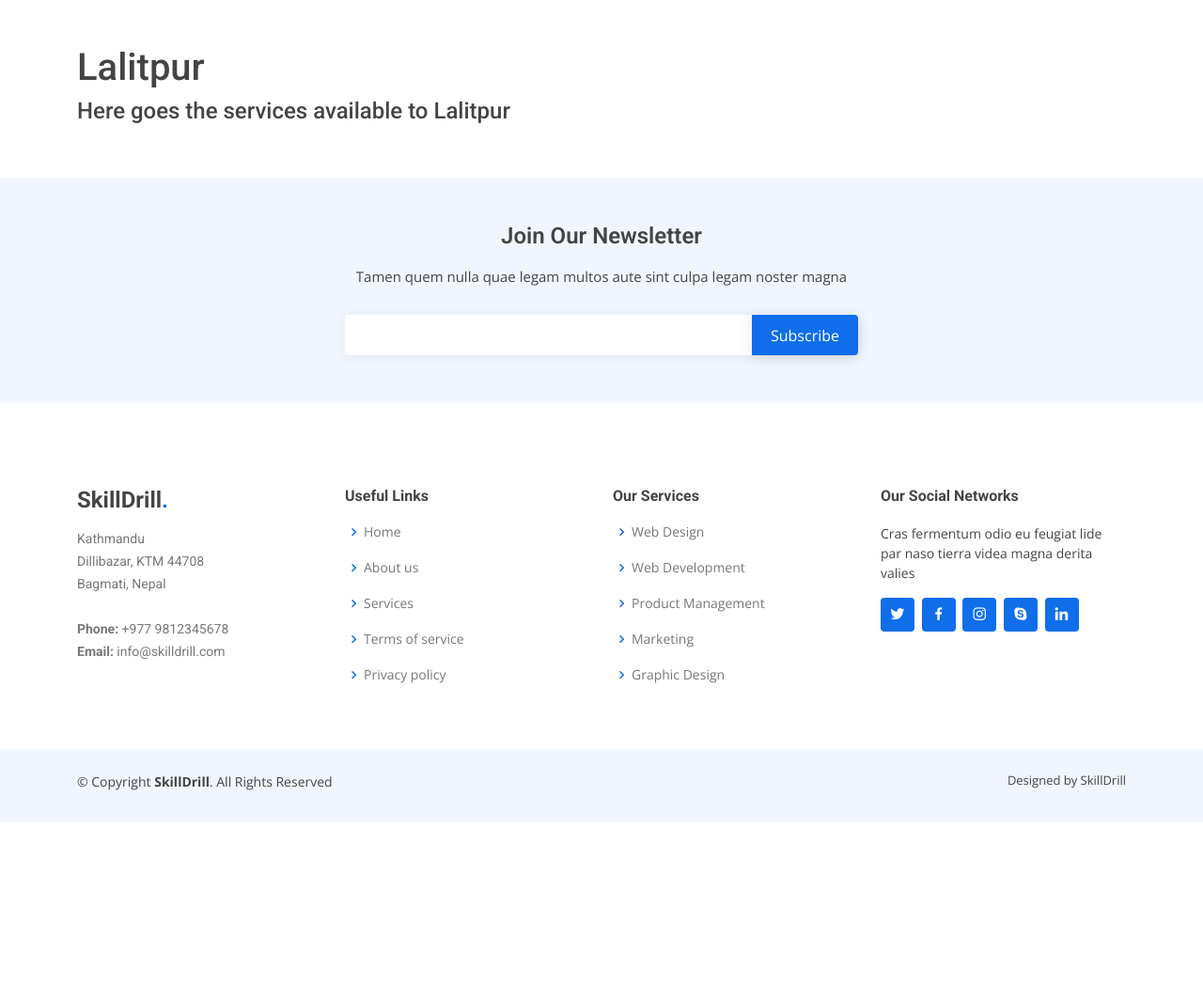
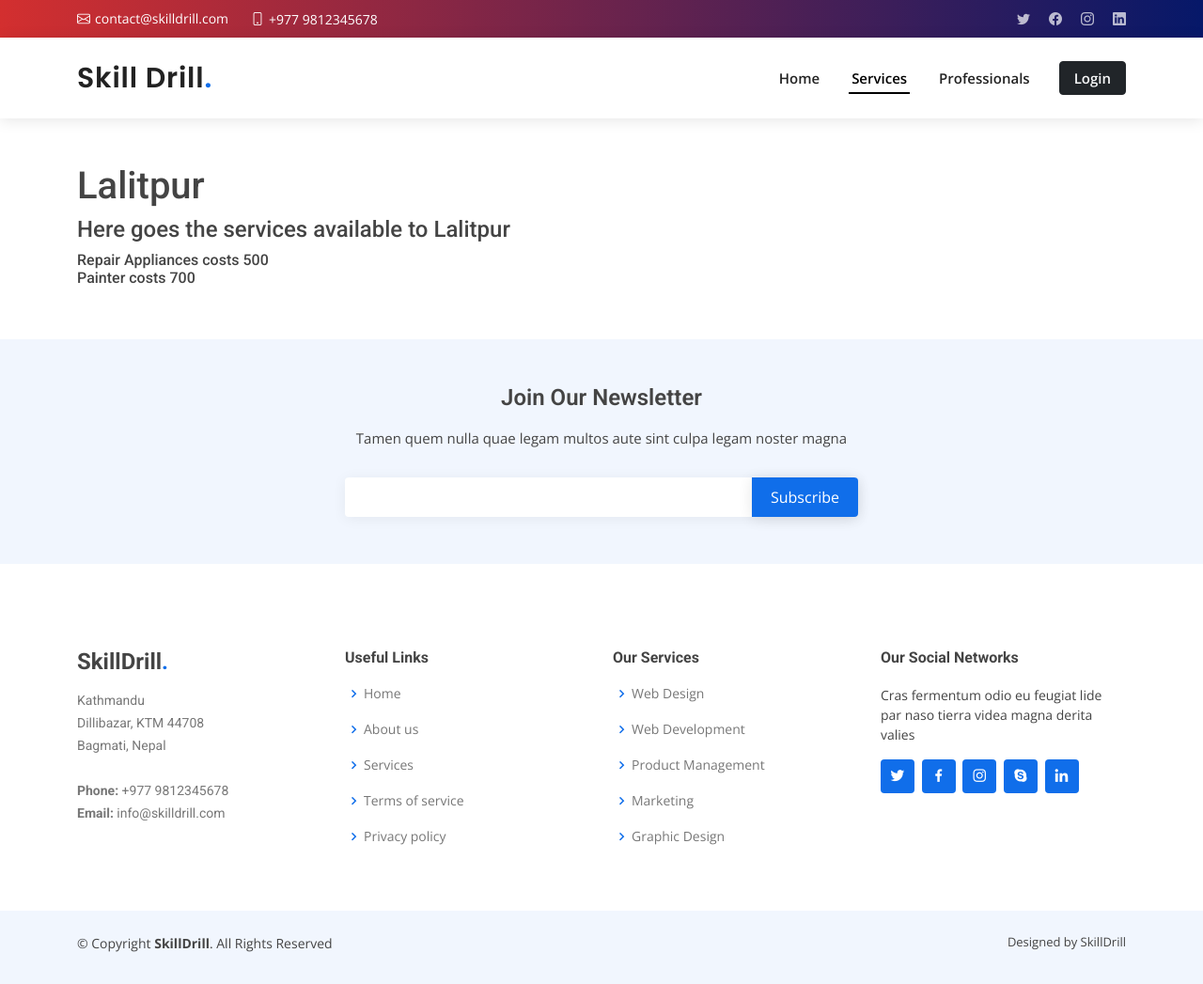
Before and after one commit to Real-World-Project/SkillDrill, a Django app: a page that uses locations/templates/locations/location.html in a window 1280 px wide. Shown: the whole page at 94% size. Before the commit the page ends 875 px from the top, so only its background shows below. Run offline with Django 3.2, Linux system fonts and the light colour scheme; data comes from the database, SQL or seed files in the repository; both versions use the stored data as it was after the commit; some libraries are stand-ins or nearby versions.

Commit message:
Services for Specific Location

```diff
--- a/home/templates/home/home.html
+++ b/home/templates/home/home.html
@@ -6,7 +6,7 @@
 {% endblock %}
 
 {% block body %}
-
+{% include 'navbar.html' %}
 <!-- ======= Hero Section Bishal ======= -->
 <section id="hero" class="d-flex align-items-center">
   <div class="container" data-aos="zoom-out" data-aos-delay="100">
--- a/locations/admin.py
+++ b/locations/admin.py
@@ -1,5 +1,6 @@
 from django.contrib import admin
-from .models import Location
+from .models import Location, Services
 # Register your models here.
 
 admin.site.register(Location)
+admin.site.register(Services)
--- a/locations/models.py
+++ b/locations/models.py
@@ -1,9 +1,19 @@
 from django.db import models
 
 # Create your models here.
+
 class Location(models.Model):
     location = models.CharField(max_length=200, null=True)
     # services = models.ManyToManyField(Service, blank=True, related_name="services")
     #
     def __str__(self):
         return f"{self.id}. {self.location}"
+
+class Services(models.Model):
+    service = models.CharField(max_length=200)
+    manager = models.CharField(max_length=100)
+    charge = models.IntegerField()
+    location = models.ManyToManyField(Location, blank=True, related_name="services")
+
+    def __str__(self):
+        return f"{self.service}: {self.charge}"
--- a/locations/templates/locations/location.html
+++ b/locations/templates/locations/location.html
@@ -6,9 +6,19 @@
 
 
 {% block body %}
+  {% include 'servicesNavbar.html' %}
   <div class="container py-5">
     <h1>{{ locations.location }}</h1>
 
     <h4>Here goes the services available to {{ locations.location }}</h4>
+    <ul>
+      <h6>
+      {% for service in services %}
+        <li>{{ service.service }} costs {{ service.charge }}</li>
+      {% empty %}
+        <li>No Services Available</li>
+      {% endfor %}
+      </h6>
+    </ul>
   </div>
 {% endblock %}
--- a/locations/urls.py
+++ b/locations/urls.py
@@ -2,5 +2,6 @@ from django.urls import path
 from locations import views
 
 urlpatterns = [
-    path('<str:location_name>', views.location, name="location")
+    path('<str:location_name>', views.location, name="location"),
+    # path('<str:service_name>', views.location, name="service")
 ]
--- a/locations/views.py
+++ b/locations/views.py
@@ -1,12 +1,13 @@
 from django.shortcuts import render
-from .models import Location
+from .models import Location, Services
 
 # Create your views here.
 
-def location(request, location_name):
+def location(request, location_name): #, service_id
     locations = Location.objects.get(location=location_name)
+    # services = Services.objects.all() #get(id=service_id)
     return render(request, "locations/location.html",{
-        "locations":locations
+        "locations":locations, "services":locations.services.all()
     })
 
 # Create your views here.
```
Also changed, not shown: db.sqlite3, locations/migrations/0002_services.py (added).
